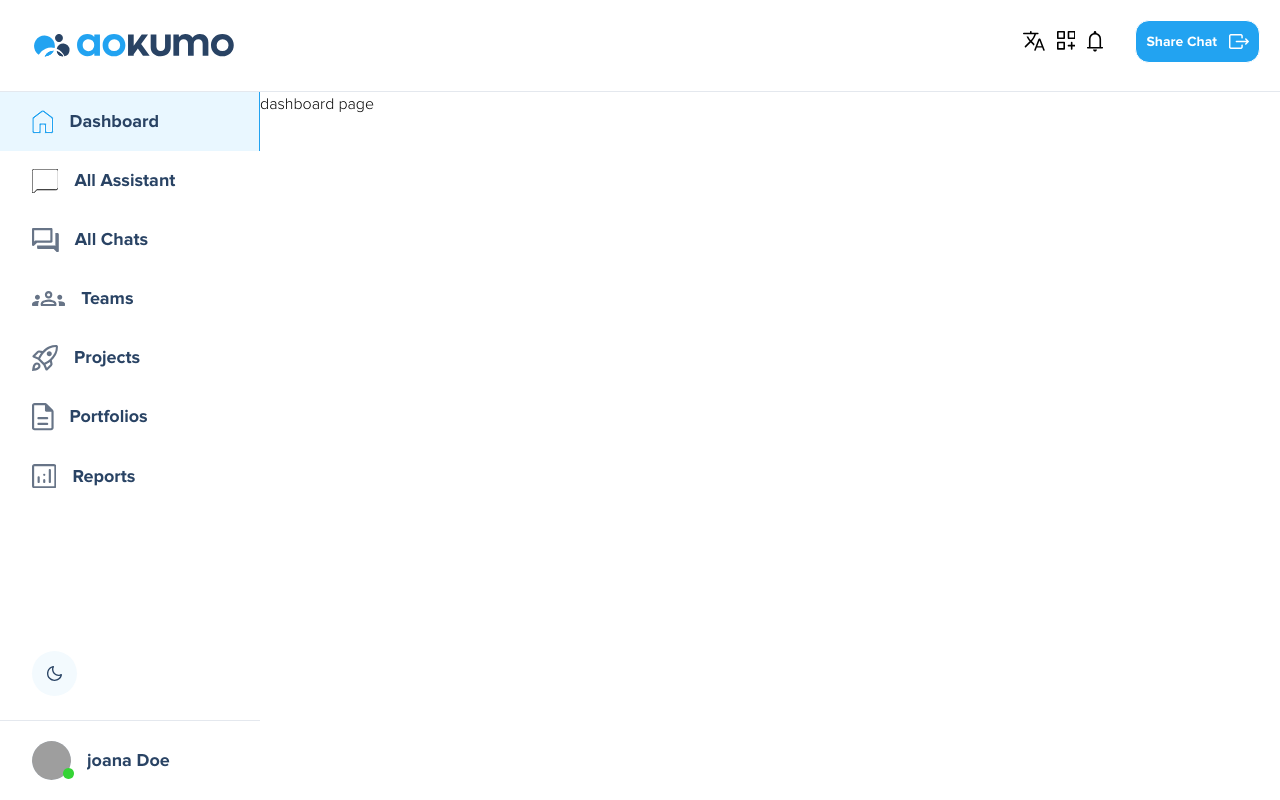
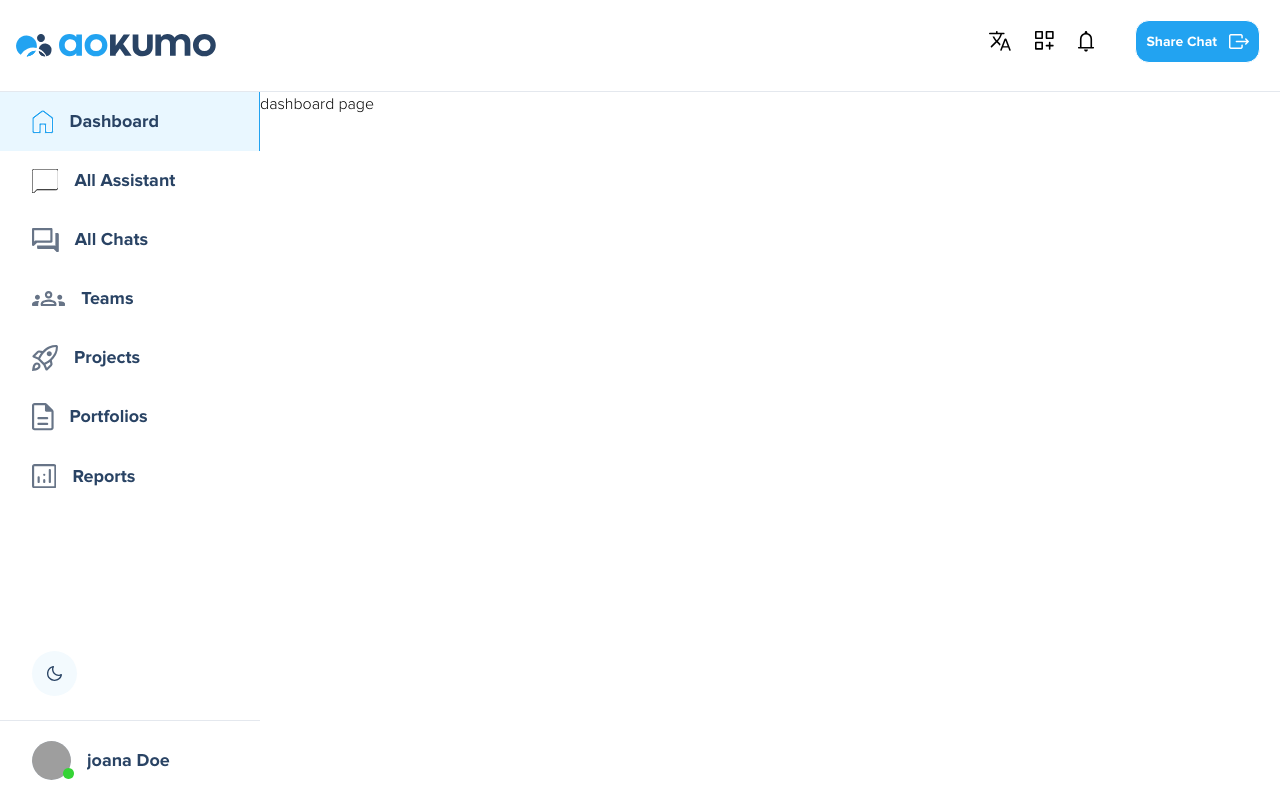
Before and after one commit to talhabaig/aokumo, a Next.js app: page / in a window 1280 px wide. Built offline with nearby package versions, Linux system fonts and the light colour scheme; grey boxes are pictures that could not be loaded.

Commit message:
logo_fixes

```diff
--- a/app/components/layouts/Header.tsx
+++ b/app/components/layouts/Header.tsx
@@ -41,8 +41,8 @@ export const Nav = () => {
         Quotes
       </Link> */}
 
-      <div className="flex gap-8 justify-end p-5 items-center">
-        <div className="flex gap-3">
+      <div className="flex gap-[2.6rem] justify-end p-5 items-center">
+        <div className="flex gap-6 cursor-pointer">
           <div>
             <Language />
           </div>
--- a/app/components/layouts/Sidebar.tsx
+++ b/app/components/layouts/Sidebar.tsx
@@ -5,6 +5,7 @@ import {
   Active,
   AllAssistant,
   Aokuma,
+  AokumoLogo,
   Chats,
   DarkMood,
   Dashboard,
@@ -82,13 +83,21 @@ export default function Sidebar() {
         className="flex flex-col h-full transition-all duration-500"
         style={{ width: !open ? "260px" : "100px" }}
       >
-        <div className="p-[2.15rem] border-b  border-[#8d9fb73d]">
-          <Aokuma />
-        </div>
+        {open ? (
+          <div className="py-[28px] border-b px-4  border-[#8d9fb73d]">
+            <AokumoLogo width="36px" height="36px" />
+          </div>
+        ) : (
+          <div className="py-[2.15rem] px-4  border-b  border-[#8d9fb73d]">
+            <Aokuma />
+          </div>
+        )}
+
         <div className="flex flex-col justify-between h-full ">
           <div className="h-[calc(100vh-241px)] overflow-auto">
             {sideBarItems?.map((item) => (
-              <div
+              <Link
+                href={item.link}
                 className={`flex gap-4 py-4 px-8 cursor-pointer whitespace-nowrap overflow-hidden overflow-ellipsis items-center hover:bg-[#E9F7FF] ${
                   pathname === item.link
                     ? "bg-[#E9F7FF] border-r border-primary-blue"
@@ -96,7 +105,7 @@ export default function Sidebar() {
                 } `}
                 key={item.id}
               >
-                <Link href={item.link} className={`flex gap-4 items-center `}>
+                <div className={`flex gap-4 items-center `}>
                   {React.cloneElement(item.icon, {
                     className: `${
                       pathname === item.link
@@ -109,8 +118,8 @@ export default function Sidebar() {
                       {item.label}
                     </div>
                   )}
-                </Link>
-              </div>
+                </div>
+              </Link>
             ))}
           </div>
           <div>
```
